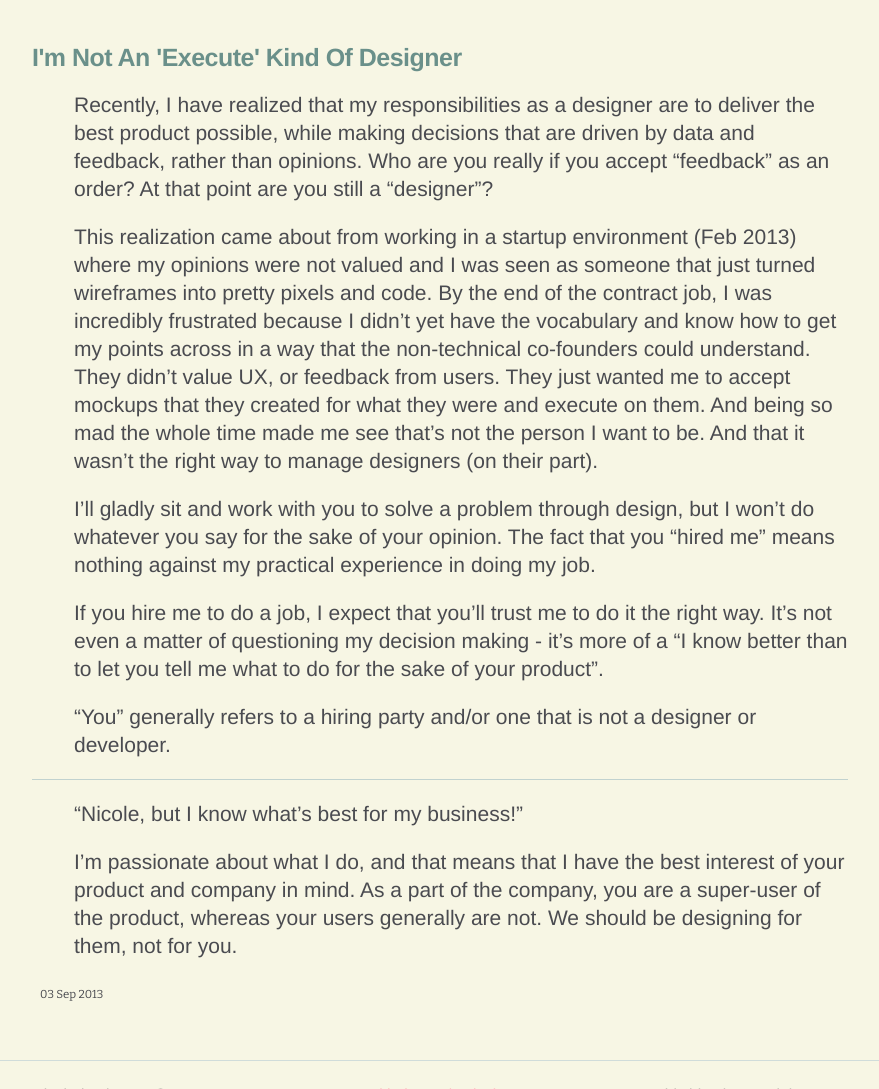
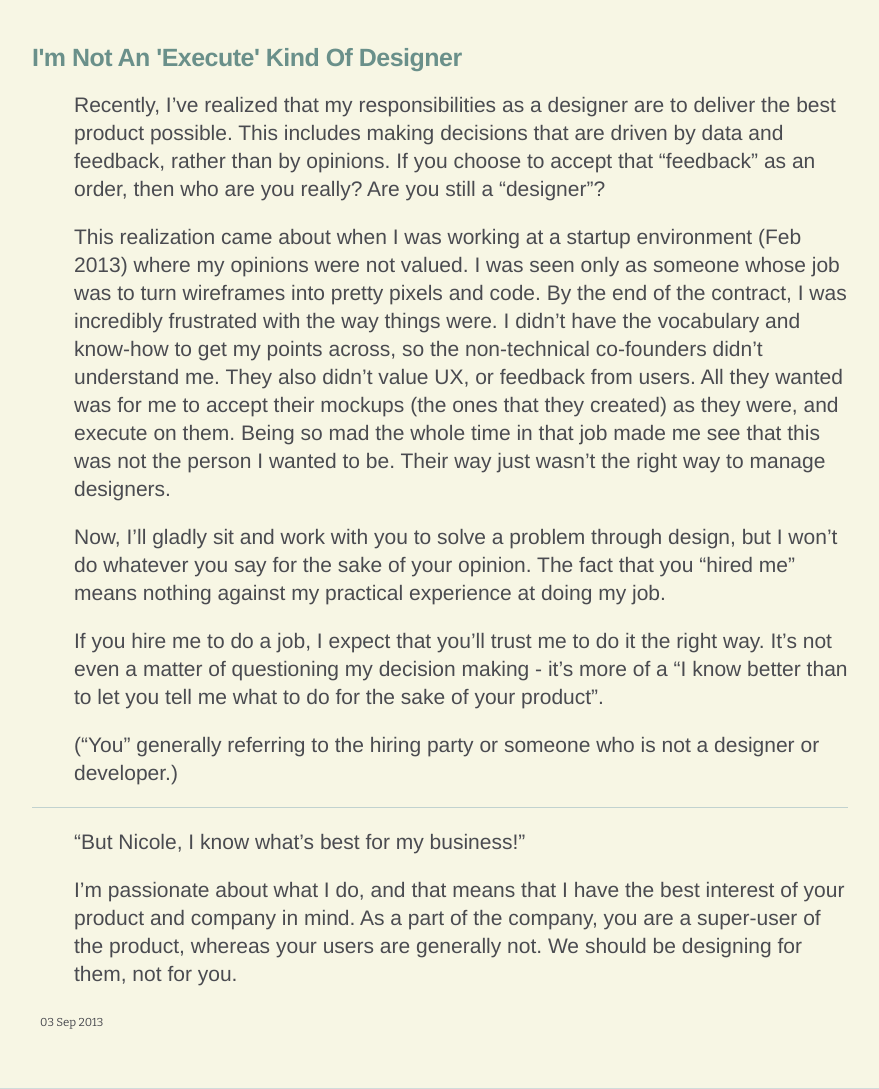
Before and after one commit to sodevious/sodevious-blog, a Jekyll site: the page built from _posts/2013-09-03-i-m-not-an-execute-kind-of-designer.md, in a window 1280 px wide and 1400 px high. Shown: the part 311-1400 px from the top of the window, without its empty margins (200-1079 px from the left). Built offline with Jekyll 4.4.1, drawn with Linux system fonts in a browser that asks for light colours; a script that is not in the unit is left out; comment, search, counter and statistics services are not loaded.

Commit message:
Update 2013-09-03-i-m-not-an-execute-kind-of-designer.md
Proofread my edits and check for consistency with meaning.

```diff
--- a/_posts/2013-09-03-i-m-not-an-execute-kind-of-designer.md
+++ b/_posts/2013-09-03-i-m-not-an-execute-kind-of-designer.md
@@ -5,18 +5,18 @@ date:   2013-09-03
 categories: articles
 ---
 
-Recently, I have realized that my responsibilities as a designer are to deliver the best product possible, while making decisions that are driven by data and feedback, rather than opinions. Who are you really if you accept "feedback" as an order? At that point are you still a "designer"?
+Recently, I've realized that my responsibilities as a designer are to deliver the best product possible. This includes making decisions that are driven by data and feedback, rather than by opinions. If you choose to accept that "feedback" as an order, then who are you really? Are you still a "designer"?
 
-This realization came about from working in a startup environment (Feb 2013) where my opinions were not valued and I was seen as someone that just turned wireframes into pretty pixels and code. By the end of the contract job, I was incredibly frustrated because I didn't yet have the vocabulary and know how to get my points across in a way that the non-technical co-founders could understand. They didn't value UX, or feedback from users. They just wanted me to accept mockups that they created for what they were and execute on them. And being so mad the whole time made me see that's not the person I want to be. And that it wasn't the right way to manage designers (on their part).
+This realization came about when I was working at a startup environment (Feb 2013) where my opinions were not valued. I was seen only as someone whose job was to turn wireframes into pretty pixels and code. By the end of the contract, I was incredibly frustrated with the way things were. I didn't have the vocabulary and know-how to get my points across, so the non-technical co-founders didn't understand me. They also didn't value UX, or feedback from users. All they wanted was for me to accept their mockups (the ones that they created) as they were, and execute on them. Being so mad the whole time in that job made me see that this was not the person I wanted to be. Their way just wasn't the right way to manage designers.
 
-I'll gladly sit and work with you to solve a problem through design, but I won't do whatever you say for the sake of your opinion. The fact that you "hired me" means nothing against my practical experience in doing my job.
+Now, I'll gladly sit and work with you to solve a problem through design, but I won't do whatever you say for the sake of your opinion. The fact that you "hired me" means nothing against my practical experience at doing my job.
 
 If you hire me to do a job, I expect that you'll trust me to do it the right way. It's not even a matter of questioning my decision making - it's more of a "I know better than to let you tell me what to do for the sake of your product".
 
-"You" generally refers to a hiring party and/or one that is not a designer or developer.
+("You" generally referring to the hiring party or someone who is not a designer or developer.)
 
 ---
 
-"Nicole, but I know what's best for my business!"
+"But Nicole, I know what's best for my business!"
 
-I'm passionate about what I do, and that means that I have the best interest of your product and company in mind. As a part of the company, you are a super-user of the product, whereas your users generally are not. We should be designing for them, not for you.
+I'm passionate about what I do, and that means that I have the best interest of your product and company in mind. As a part of the company, you are a super-user of the product, whereas your users are generally not. We should be designing for them, not for you.
```
